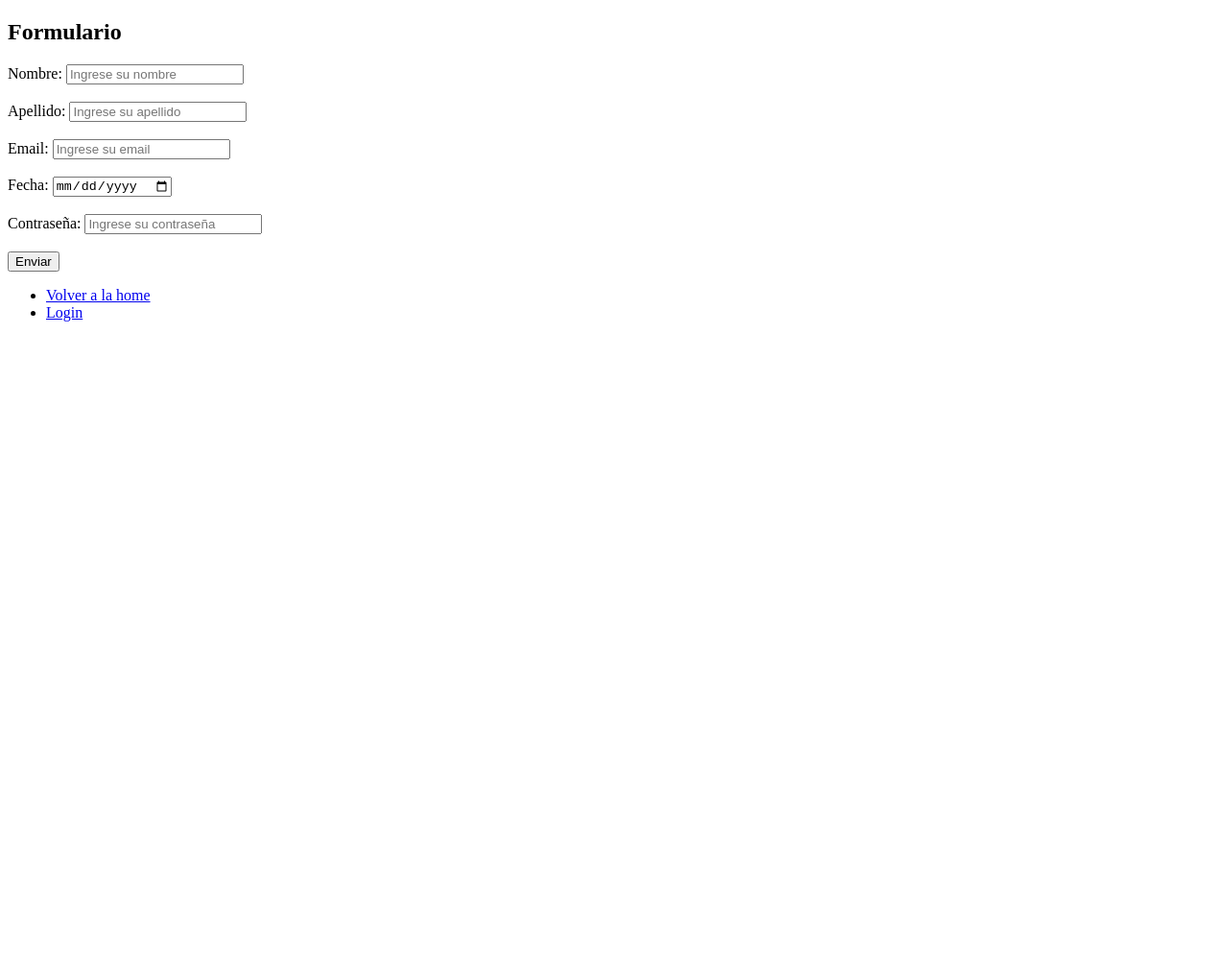
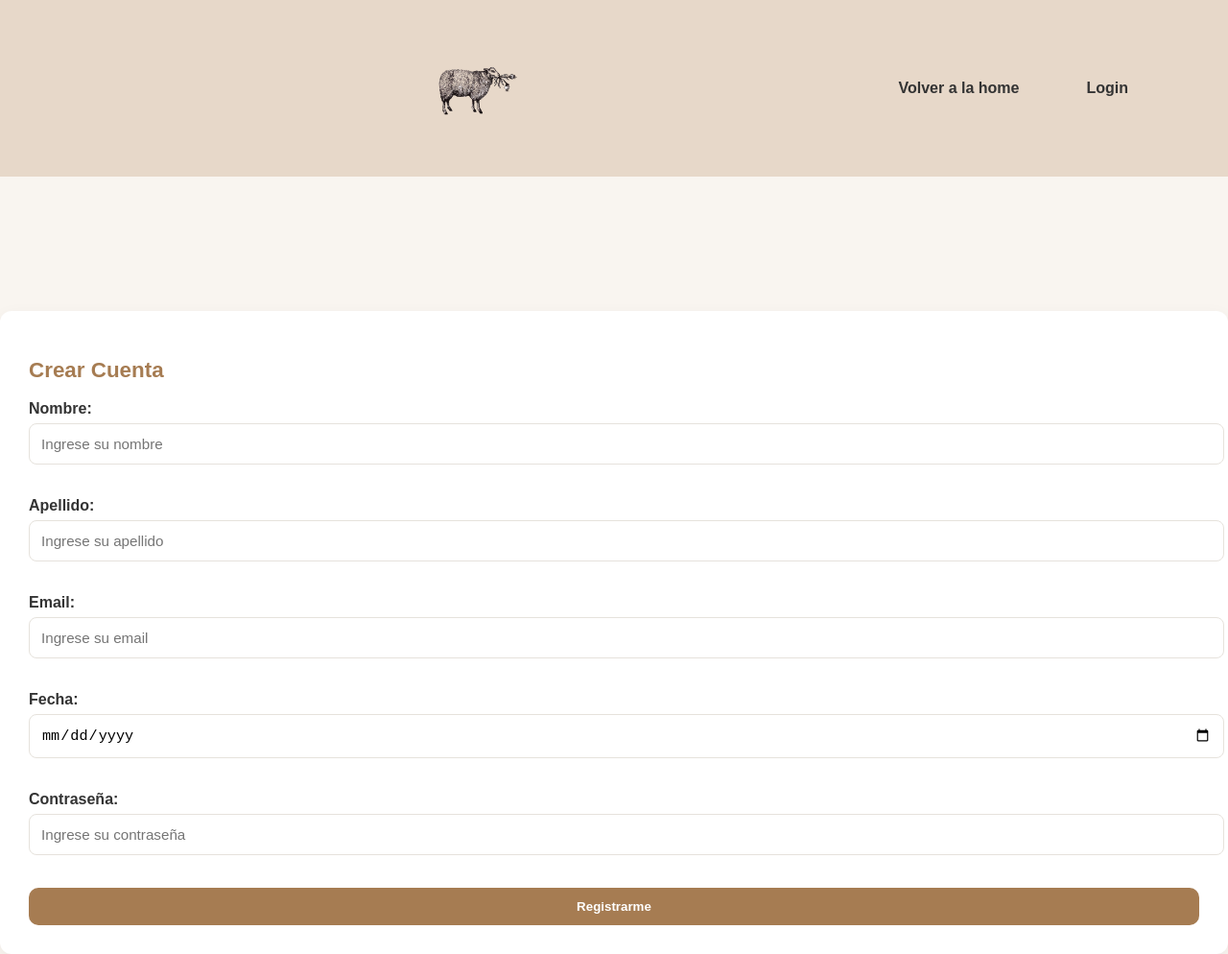
Before and after one commit to valemolina6/My-ecommerce, a plain HTML site: page pages/registro.html in a window 1280 px wide. Shown: the whole page at 96% size. Before the commit the page ends 800 px from the top, so only its background shows below. Drawn offline with Linux system fonts and the light colour scheme.

Commit message:
actualización

```diff
--- a/pages/registro.html
+++ b/pages/registro.html
@@ -6,35 +6,44 @@
         <title>Registro</title>
         <meta name="description" content="">
         <meta name="viewport" content="width=device-width, initial-scale=1">
-        <link rel="stylesheet" href="">
+        <link rel="stylesheet" href="../css/styles.css">
     </head>
-    <body>
-        <h2>Formulario</h2>
-        <Form action="" method="get">
-            <label  for="Nombre"> Nombre: </label>
-            <input type="text" id="Nombre" name="Nombre" placeholder="Ingrese su nombre">
-            <br><br>
-            <label  for="Apellido"> Apellido: </label>
-            <input type="text" id="Apellido" name="Apellido" placeholder="Ingrese su apellido">
-            <br><br>
-            <label  for="Email"> Email: </label>
-            <input type="email" id="Email" name="Email" placeholder="Ingrese su email">
-            <br><br>
-            <label  for="Date"> Fecha: </label>
-            <input type="date" id="Fecha" name="Fecha" placeholder="Ingrese su fecha de nacimiento">
-            <br><br>
-            <label  for="Contraseña"> Contraseña: </label>
-            <input type="password" id="Apellido" name="Apellido" placeholder="Ingrese su contraseña">
-            <br><br>
-            <button>Enviar</button>
-        </Form>
-        <script src="" async defer></script>
-         <nav>
-            <ul>
-                <li><a href="../index.html">Volver a la home</a></li>
-                <li><a href="login.html">Login</a></li>
+    <body class="page-registro">
 
+        <header class="site-header">
+            <img src="../img/logo_malucca.png" alt="Logo Malucca" class="logo" />
+            <nav class="main-nav">
+            <ul class="nav-list">
+                <li><a class="nav-link" href="../index.html">Volver a la home</a></li>
+                <li><a class="nav-link" href="login.html">Login</a></li>
             </ul>
         </nav>
+        </header>
+
+        <main>
+        <section class="page-section section-auth"></section>
+            <form class="form form-registro" action="#" method="post" novalidate>
+                <h2 class="form-title">Crear Cuenta</h2>
+                    <label class="form-label" for="Nombre"> Nombre: </label>
+                    <input class="form-input" type="text" id="Nombre" name="Nombre" placeholder="Ingrese su nombre">
+                    <br><br>
+                    <label class="form-label" for="Apellido"> Apellido: </label>
+                    <input class="form-input" type="text" id="Apellido" name="Apellido" placeholder="Ingrese su apellido">
+                    <br><br>
+                    <label class="form-label" for="Email"> Email: </label>
+                    <input class="form-input" type="email" id="Email" name="Email" placeholder="Ingrese su email">
+                    <br><br>
+                    <label class="form-label" for="Date"> Fecha: </label>
+                    <input class="form-input" type="date" id="Fecha" name="Fecha" placeholder="Ingrese su fecha de nacimiento">
+                    <br><br>
+                    <label class="form-label" for="Contraseña"> Contraseña: </label>
+                    <input class="form-input" type="password" id="Apellido" name="Apellido" placeholder="Ingrese su contraseña">
+                    <br><br>
+                    <button class="btn btn-primary" type="submit">Registrarme</button>
+                </Form>
+            </section>
+        </main>
+        <script src="" async defer></script>
+
     </body>
 </html>
```
Also changed, not shown: pages/accesorios.html (+1 -1 lines), pages/pantalones.html (+39 -15 lines), pages/remeras.html (+1 -1 lines), img/products/collarperla.jpg (added), img/products/pantbeige.jpg (added), img/products/pantmarron.jpg (added).
